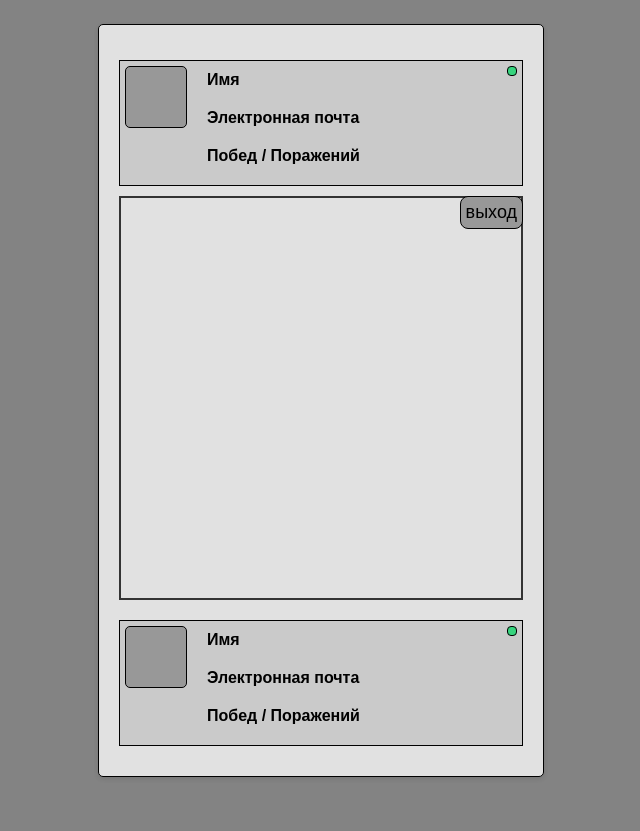
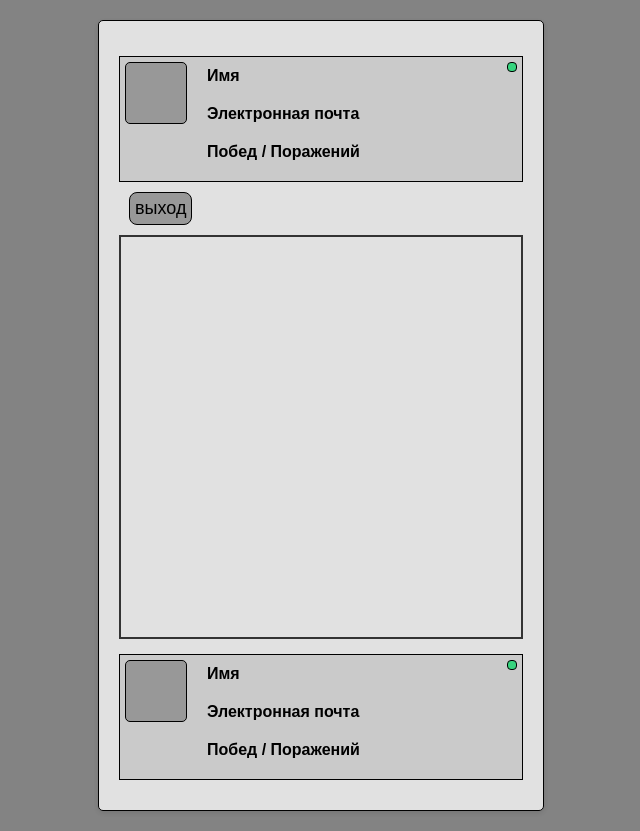
Before and after one commit to FuNFoBzzz2/FireCheck, a PHP site: page /party.html in a window 1280 px wide. Shown: the whole page, without its empty margins (319-959 px from the left). Before the commit the page ends 777 px from the top, so only its background shows below. Run offline with PHP 8.4, Linux system fonts and the light colour scheme; some libraries are stand-ins or nearby versions.

Commit message:
Add files via upload

```diff
--- a/assets/custom.css
+++ b/assets/custom.css
@@ -65,18 +65,6 @@ body {
     text-decoration: none; /* Убираем подчеркивание */
     transition: background-color 0.3s ease; /* Плавный переход цвета */
   }
-  .game-container {
-    position: relative; /* Делаем контейнер относительным для позиционирования кнопки */
-    margin-bottom: 20px;
-}
-
-#leave {
-    position: absolute; /* Абсолютное позиционирование кнопки */
-    top: 0; /* Выравниваем по верхнему краю */
-    right: 0; /* Выравниваем по правому краю */
-    margin: 0; /* Убираем отступы */
-    z-index: 1; /* Убедимся, что кнопка поверх других элементов */
-}
 
   .board {
    /* Используем grid-разметку для создания сетки */
@@ -86,8 +74,6 @@ body {
    /* Устанавливаем, что между клетками не будет промежутков */
    gap: 0;
    border: 2px solid #333;
-   position: relative; /* Для корректного позиционирования кнопки */
-   z-index: 0; /* Доска под кнопкой */
   }
   .cell {
    width: 50px;
--- a/party.html
+++ b/party.html
@@ -30,10 +30,9 @@
                 </div>
             </div>
         </div>
-        <div class="game-container">
-            <div class="board" id="board"></div>
-            <button id="leave" class="href">выход</button>
-        </div>
+        <button id="leave" class="href" >выход</button>
+        <div class="board" id="board"></div>
+        <!-- <script src="./src/game_online.js"></script> -->
         <div class="player-content">
         <div class="list-group">
             <div class="Image"></div>
```
